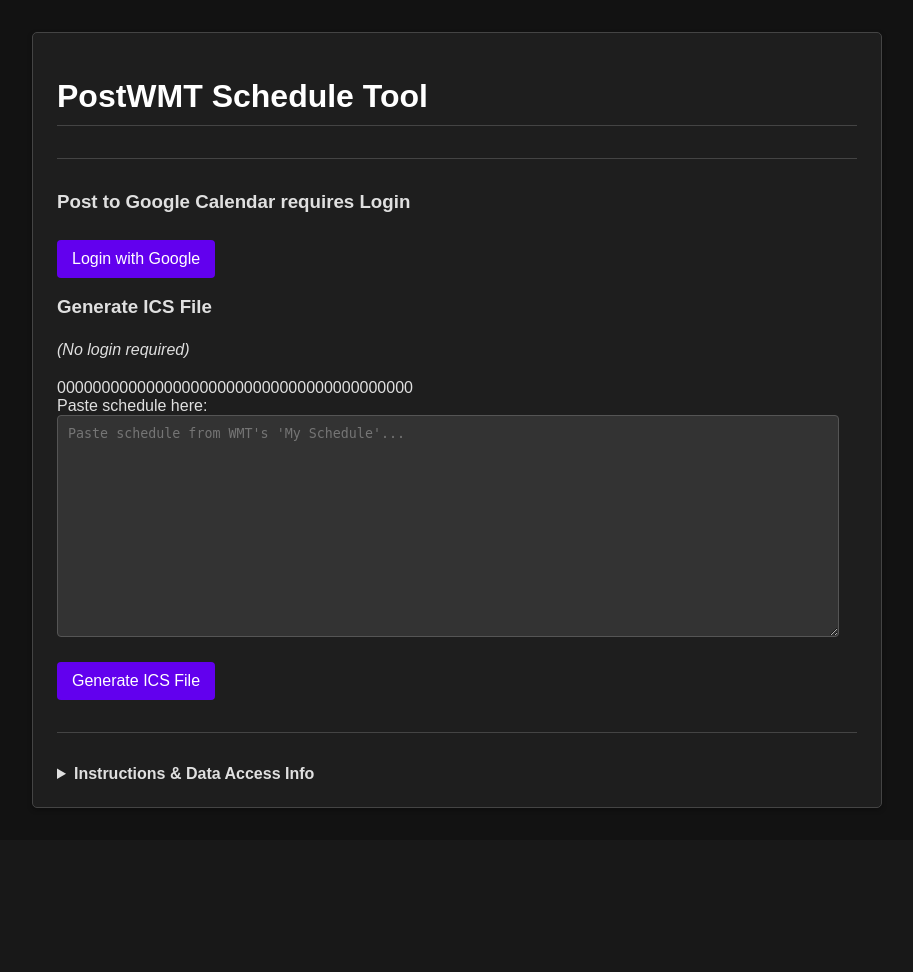
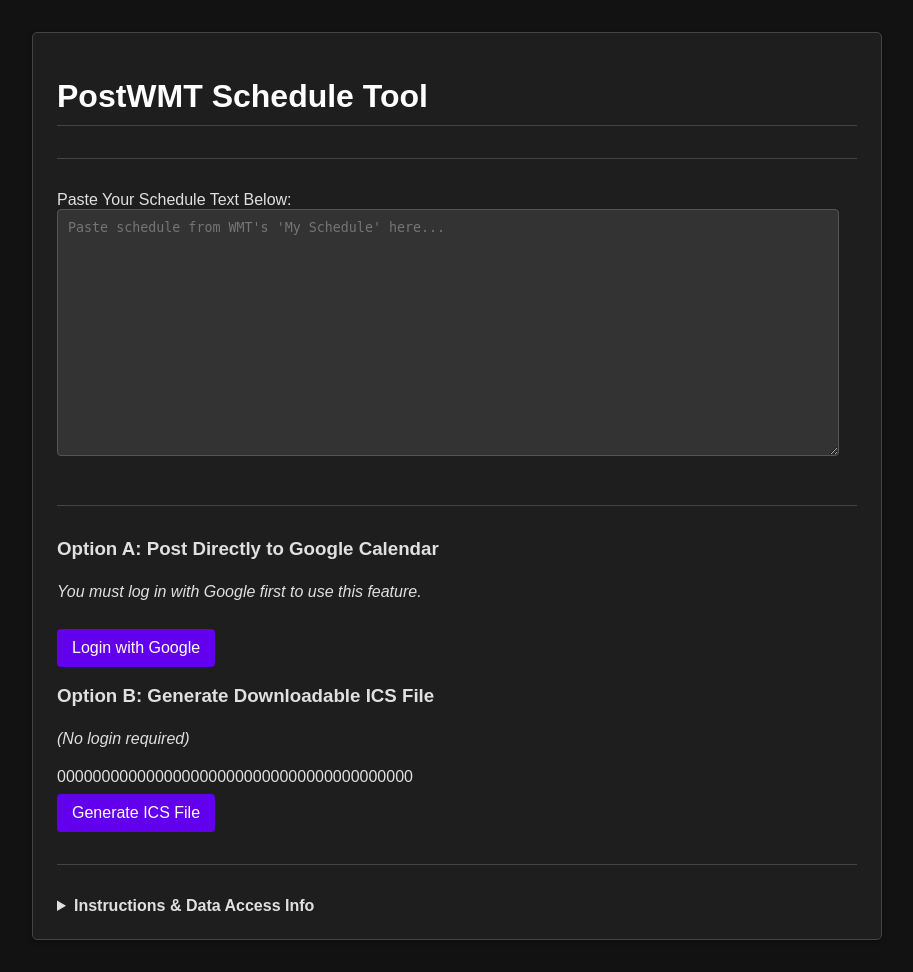
Before and after one commit to gewnthar/postwmt, a Flask app: page / in a window 1280 px wide. Shown: the whole page, without its empty margins (183-1096 px from the left). Before the commit the page ends 808 px from the top, so only its background shows below. Run offline with Flask 3, Linux system fonts and the light colour scheme.

Commit message:
fixes for index

```diff
--- a/templates/index.html
+++ b/templates/index.html
@@ -2,31 +2,26 @@
 
 {% block content %}
 
-  {# --- Login Status --- #}
-  <div class="mb-3 p-2 border rounded bg-body-tertiary">
-    {% if current_user %}
-      Logged in as: <strong>{{ current_user.name or current_user.email }}</strong>
-    {% else %}
-      <h3 class="text-success fs-5">Post to Google Calendar requires Login</h3>
-      <a href="{{ url_for('auth.login') }}"> {# Use url_for directly since it's already defined #}
-          <button class="btn btn-primary btn-sm">Login with Google</button>
-      </a>
-    {% endif %}
+  {# Single Text Area for Pasting - Use Bootstrap form-control class #}
+  <div class="mb-3">
+    <label for="main_schedule_text" class="form-label">Paste Your Schedule Text Below:</label>
+    <textarea class="form-control" id="main_schedule_text" name="schedule_text_display_only" placeholder="Paste schedule from WMT's 'My Schedule' here..." required rows="15" style="font-family: monospace;"></textarea>
   </div>
 
+  <hr class="my-4">
+
+  {# --- Display Options Based on Login Status --- #}
   <div class="row g-4">
 
-    {# --- Google Calendar Form (Only if logged in) --- #}
     {% if current_user %}
-      <div class="col-md-6">
+      {# --- LOGGED IN VIEW --- #}
+      <div class="col-md-6"> {# Column for Google Submit #}
         <div class="p-3 border rounded bg-body-tertiary h-100 d-flex flex-column">
           <h3 class="text-success fs-5">Option A: Post to Google Calendar</h3>
-          <form id="google_form" method="POST" action="{{ url_for('submit_to_google') }}">
-            {{ csrf_token() }} {# <--- ADD THIS CSRF TOKEN #}
-            <div class="mb-3 flex-grow-1">
-              <label for="schedule_text_google" class="form-label">Paste schedule here:</label>
-              <textarea class="form-control" id="schedule_text_google" name="schedule_text" placeholder="Paste schedule from WMT's 'My Schedule'..." required rows="10" style="font-family: monospace; height: 100%;"></textarea>
-            </div>
+          <p>Logged in as: <strong>{{ current_user.name or current_user.email }}</strong></p>
+          <form id="google_form" method="POST" action="{{ url_for('submit_to_google') }}" onsubmit="return copyText('google');">
+            {{ csrf_token() }} {# <--- CORRECT SYNTAX #}
+            <input type="hidden" name="schedule_text" id="schedule_text_hidden_google">
             <div class="d-flex justify-content-start align-items-center mt-auto">
               <button type="submit" class="btn btn-primary me-2">Submit to Google Calendar</button>
               <a href="{{ url_for('auth.logout') }}">
@@ -36,36 +31,97 @@
           </form>
         </div>
       </div>
-    {% endif %}
 
-    {# --- ICS Generation Form (Always Visible) --- #}
-    <div class="{% if current_user %}col-md-6{% else %}col-md-12{% endif %}">
+      <div class="col-md-6"> {# Column for ICS Generate #}
          <div class="p-3 border rounded bg-body-tertiary h-100 d-flex flex-column">
-         <h3 class="text-warning fs-5">{% if current_user %}Option B:{% else %}Generate ICS File{% endif %}</h3>
-         {% if not current_user %}<p><em>(No login required)</em></p>{% endif %}
-         <form id="ics_form" method="POST" action="{{ url_for('generate_ics') }}">
-            {{ csrf_token() }} {# <--- ADD THIS CSRF TOKEN #}
+            <h3 class="text-warning fs-5">Option B: Generate ICS File</h3>
+            <form id="ics_form" method="POST" action="{{ url_for('generate_ics') }}" onsubmit="return copyText('ics');" class="d-flex flex-column flex-grow-1">
+               {{ csrf_token() }} {# <--- CORRECT SYNTAX #}
+               <input type="hidden" name="schedule_text" id="schedule_text_hidden_ics">
                <div class="mb-3 flex-grow-1">
-              <label for="schedule_text_ics" class="form-label">Paste schedule here:</label>
-              <textarea class="form-control" id="schedule_text_ics" name="schedule_text" placeholder="Paste schedule from WMT's 'My Schedule'..." required rows="10" style="font-family: monospace; height: 100%;"></textarea>
                </div>
                <button type="submit" class="btn btn-info mt-auto">Generate ICS File</button>
             </form>
          </div>
       </div>
 
+    {% else %}
+      {# --- LOGGED OUT VIEW --- #}
+      <div class="col-md-6"> {# Column for Google Login Prompt #}
+        <div class="p-3 border rounded bg-body-tertiary h-100 d-flex flex-column">
+          <h3 class="text-success fs-5">Option A: Post Directly to Google Calendar</h3>
+          <p><em>You must log in with Google first to use this feature.</em></p>
+          <a href="{{ url_for('auth.login') }}" class="mt-auto">
+              <button class="btn btn-primary">Login with Google</button>
+          </a>
         </div>
+      </div>
+
+      <div class="col-md-6"> {# Column for ICS Generate #}
+        <div class="p-3 border rounded bg-body-tertiary h-100 d-flex flex-column">
+           <h3 class="text-warning fs-5">Option B: Generate Downloadable ICS File</h3>
+           <p><em>(No login required)</em></p>
+           <form id="ics_form" method="POST" action="{{ url_for('generate_ics') }}" onsubmit="return copyText('ics');" class="d-flex flex-column flex-grow-1">
+             {{ csrf_token() }} {# <--- CORRECT SYNTAX #}
+             <input type="hidden" name="schedule_text" id="schedule_text_hidden_ics">
+             <div class="mb-3 flex-grow-1">
+             </div>
+             <button type="submit" class="btn btn-info mt-auto">Generate ICS File</button>
+           </form>
+        </div>
+      </div>
+    {% endif %}
+
+  </div> {# End of row #}
+
 
   <hr class="my-4">
 
   <details class="mt-4 mb-4 p-3 border rounded bg-body-tertiary text-body-secondary">
     <summary style="cursor: pointer; font-weight: bold;" class="text-body-emphasis">Instructions & Data Access Info</summary>
     <div class="mt-3">
-      {# Keep the full instructions and privacy info here as before #}
         <h3>Instructions</h3>
-      <ul>...</ul>
+        <ul>
+          <li>Copy and paste the scheduler text from the <strong>"My Schedule"</strong> page/section in WMT into the main text area above.</li>
+          <li>Click the desired button: "Submit to Google Calendar" (if logged in) or "Generate ICS File".</li>
+          <li><strong>Note on Updates:</strong> Clicking "Submit to Google Calendar" will first remove any previously added shifts (created by this tool and tagged #postwmt) within the date range of your pasted schedule before adding the new ones. This allows you to easily update a changed schedule.</li>
+          <li><strong>Formats Understood:</strong>
+            <ul>
+              <li>Start hours (0-23) for 8-hour shifts (e.g., `8`).</li>
+              <li>`TEN` for 10-hour shifts (e.g., `8TEN`).</li>
+              <li>`$` for overtime shifts (e.g., `8$` or `8TEN$`).</li>
+              <li>`X` for Regular Days Off (RDO - these are ignored).</li>
+              <li>`A&lt;HH&gt;` for Annual Leave (creates an 8-hour event starting at hour HH, e.g., `A&lt;13&gt;` for 1 PM).</li>
+              <li>`AOA&lt;HH&gt;` for "At Or After" OT (creates an 8hr shift starting at HH, plus a 2hr OT event immediately after).</li>
+              <li>`AOB&lt;HH&gt;` for "At Or Before" OT (creates a 2hr OT event immediately before an 8hr shift that starts at HH).</li>
+              <li>`T&lt;HH&gt;` for Training Shifts (creates an 8hr event starting at HH).</li>
+            </ul>
+          </li>
+          <li><strong style="color:#ffcc80;">DST Note:</strong> Shifts starting/ending near Daylight Saving Time changes may need manual verification.</li>
+        </ul>
         <h3 class="mt-4">Data Access & Privacy</h3>
-      <p>...</p>
+        {# Keep full privacy info here... #}
+        <p>...<a href="/privacy">Read full policy...</a></p>
     </div>
   </details>
+  {# --- JavaScript for Single Text Area --- #}
+  <script>
+    function copyText(formType) {
+      var mainText = document.getElementById('main_schedule_text').value;
+      var hiddenInput;
+      if (formType === 'google') {
+        hiddenInput = document.getElementById('schedule_text_hidden_google');
+        if (!hiddenInput) { console.error("Google hidden input missing"); alert("Error G1: Please report this."); return false; }
+        console.log("Copying text to Google hidden input.");
+      } else if (formType === 'ics') {
+        hiddenInput = document.getElementById('schedule_text_hidden_ics');
+        if (!hiddenInput) { console.error("ICS hidden input missing"); alert("Error I1: Please report this."); return false; }
+         console.log("Copying to ICS hidden input");
+      } else { console.error("Unknown form type in copyText:", formType); return false; }
+      hiddenInput.value = mainText;
+      return true;
+    }
+  </script>
+  {# --- End JavaScript --- #}
+
 {% endblock %}
```
Lines whose indentation alone changed are shown as unchanged.
